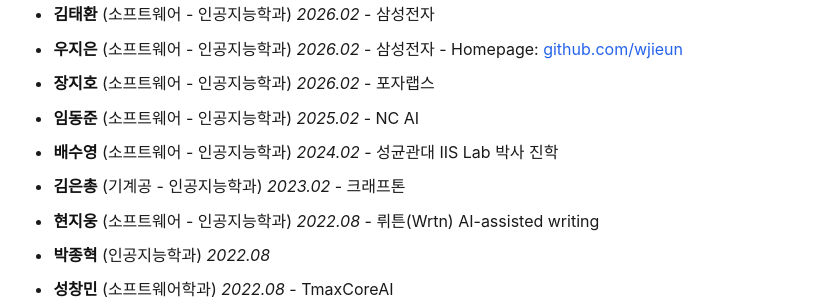
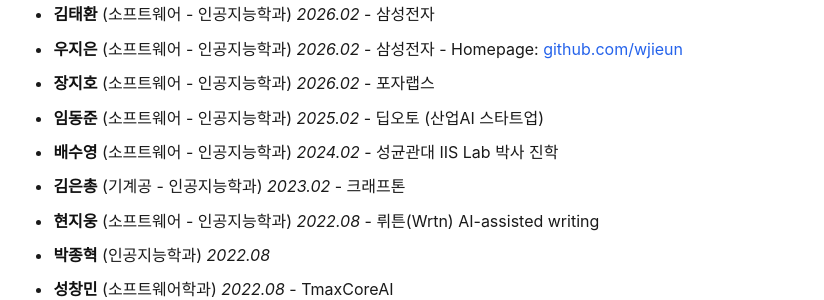
Before and after one commit to inglab/inglab.github.io, a Jekyll site: the page built from members.md, in a window 1280 px wide and 900 px high, scrolled down 2982 px. Shown: the part 152-452 px from the top of the window, without its empty margins (223-1047 px from the left). Built offline with Jekyll 4.4.1, drawn with Linux system fonts in a browser that asks for light colours.

Commit message:
Update members.md

```diff
--- a/members.md
+++ b/members.md
@@ -113,7 +113,7 @@
 - **김태환** (소프트웨어 - 인공지능학과) *2026.02* - 삼성전자
 - **우지은** (소프트웨어 - 인공지능학과) *2026.02* - 삼성전자   - Homepage: [github.com/wjieun](https://github.com/wjieun)
 - **장지호** (소프트웨어 - 인공지능학과) *2026.02* - 포자랩스
-- **임동준** (소프트웨어 - 인공지능학과) *2025.02* - NC AI
+- **임동준** (소프트웨어 - 인공지능학과) *2025.02* - 딥오토 (산업AI 스타트업)
 - **배수영** (소프트웨어 - 인공지능학과) *2024.02* - 성균관대 IIS Lab 박사 진학
 - **김은총** (기계공 - 인공지능학과) *2023.02* - 크래프톤
 - **현지웅** (소프트웨어 - 인공지능학과) *2022.08* - 뤼튼(Wrtn) AI-assisted writing
```
